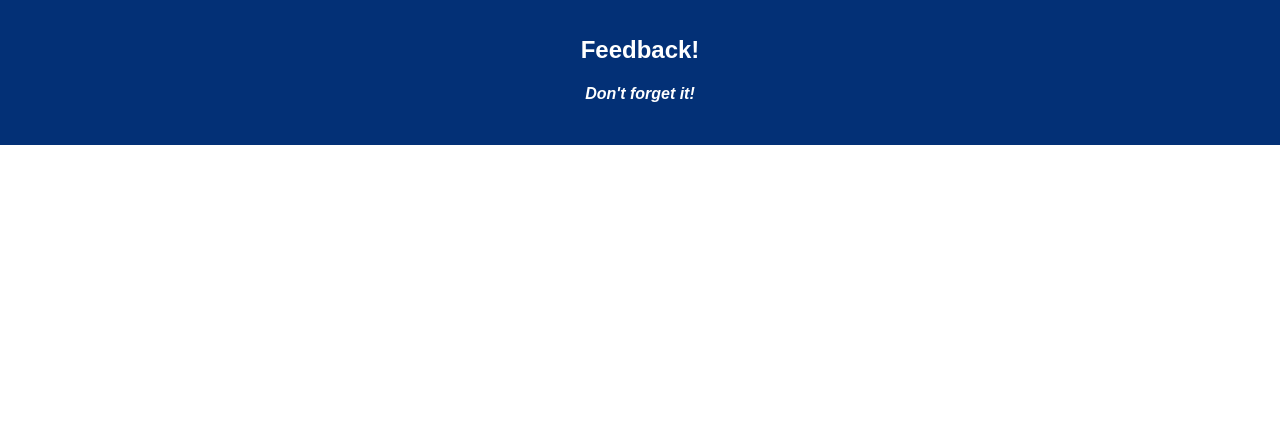
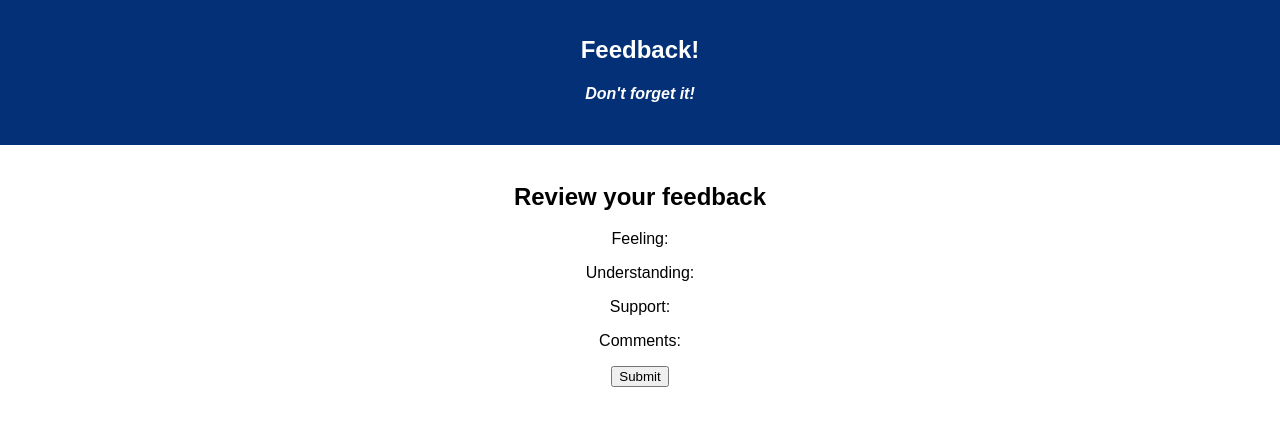
Before and after one commit to joeheintz45/weekend5-feedback-form, a React (Create React App) app: page /#/review in a window 1280 px wide. Shown: the top 426 px of the page. Built offline with nearby package versions, Linux system fonts and the light colour scheme.

Commit message:
added the review page and displayed all the form data from redux to the page

```diff
--- a/src/components/App/App.js
+++ b/src/components/App/App.js
@@ -8,6 +8,7 @@ import HomePage from '../HomePage/HomePage';
 import UnderstandingPage from '../UnderstandingPage/UnderstandingPage';
 import SupportPage from '../SupportPage/SupportPage';
 import CommentPage from '../CommentPage/CommentPage';
+import ReviewPage from '../ReviewPage/ReviewPage';
 
 class App extends Component {
   // componentDidMount() {
@@ -30,6 +31,7 @@ class App extends Component {
           <Route exact path="/understanding" component={UnderstandingPage} />
           <Route exact path="/support" component={SupportPage} />
           <Route exact path="/comment" component={CommentPage} />
+          <Route exact path="/review" component={ReviewPage} />
         </Router>
       </div>
     );
--- /dev/null
+++ b/src/components/ReviewPage/ReviewPage.js
@@ -0,0 +1,25 @@
+import React, { Component } from 'react';
+import { connect } from 'react-redux';
+
+class ReviewPage extends Component {
+  render() {
+    return (
+      <div>
+        <h2>Review your feedback</h2>
+        <p>Feeling: {this.props.store.feelingReducer.feeling}</p>
+        <p>
+          Understanding: {this.props.store.understandingReducer.understanding}
+        </p>
+        <p>Support: {this.props.store.supportReducer.support}</p>
+        <p>Comments: {this.props.store.commentReducer.comment}</p>
+        <button>Submit</button>
+      </div>
+    );
+  }
+}
+
+const mapStoreToProps = (store) => ({
+  store,
+});
+
+export default connect(mapStoreToProps)(ReviewPage);
```
